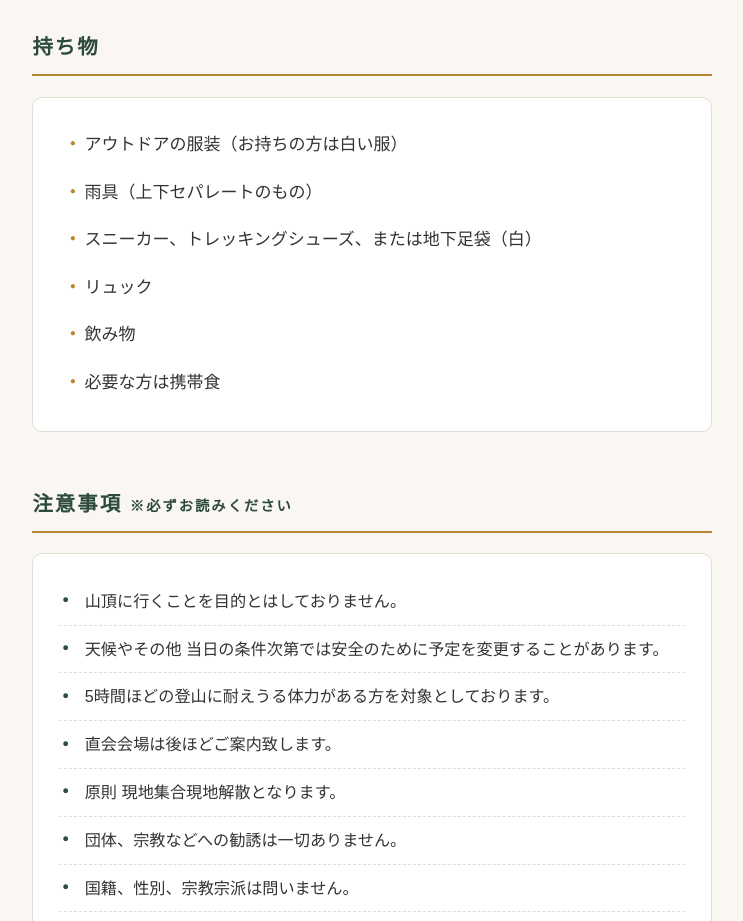
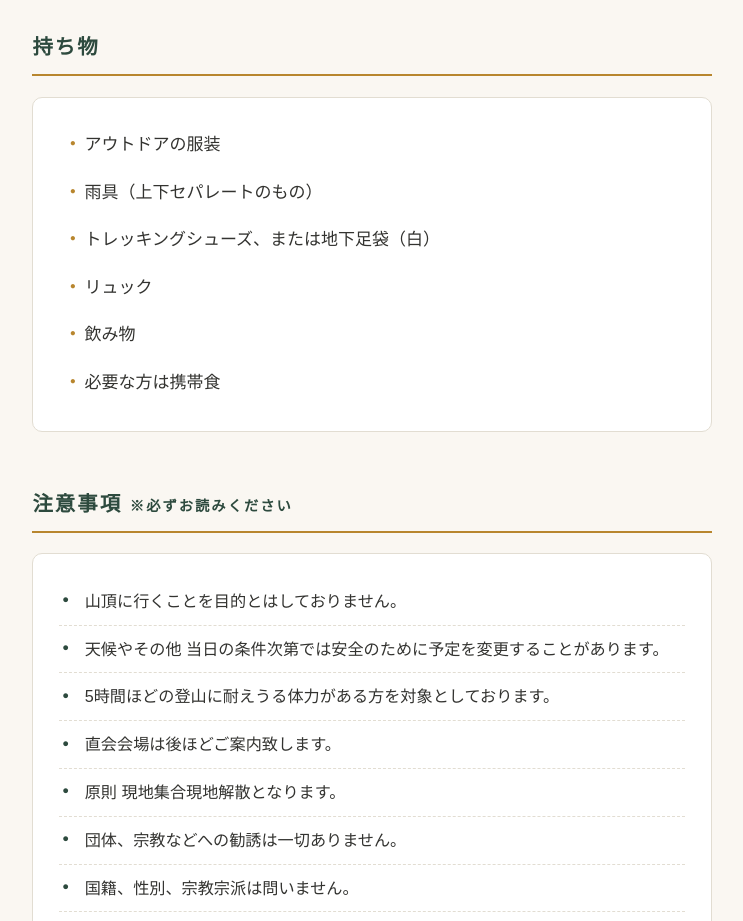
Before and after one commit to puriume-maker/chokai2026, a plain HTML site: page index.html in a window 1280 px wide. Shown: the part 2520-3441 px from the top of the page, without its empty margins (268-1011 px from the left). Drawn offline with Linux system fonts and the light colour scheme.

Commit message:
持ち物：白い服・スニーカーの記載を削除（軽装誘導の防止）
Co-Authored-By: Claude Fable 5 <noreply@anthropic.com>
Claude-Session: https://claude.ai/code/session_01C7K7HzJjpvHmsv6NFgwA42

```diff
--- a/index.html
+++ b/index.html
@@ -244,9 +244,9 @@
 <h2>持ち物</h2>
 <div class="card">
   <ul class="plain">
-    <li>アウトドアの服装（お持ちの方は白い服）</li>
+    <li>アウトドアの服装</li>
     <li>雨具（上下セパレートのもの）</li>
-    <li>スニーカー、トレッキングシューズ、または地下足袋（白）</li>
+    <li>トレッキングシューズ、または地下足袋（白）</li>
     <li>リュック</li>
     <li>飲み物</li>
     <li>必要な方は携帯食</li>
```
